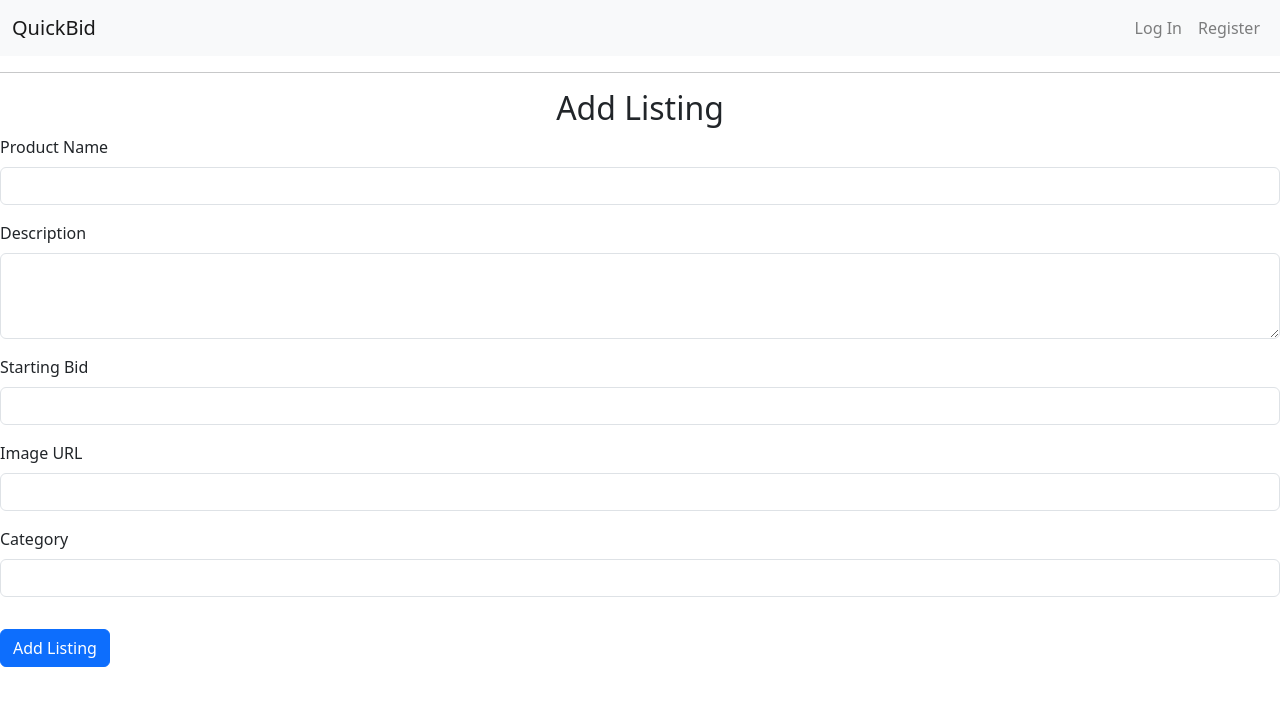
After one commit to sthandiwe3561/commerce, a Django app: page /add_listing in a window 1280 px wide. The commit adds this page. Shown: the top 706 px of the page. Run offline with Django 3.2, Linux system fonts and the light colour scheme; some libraries are stand-ins or nearby versions.

Commit message:
add category in product model

```diff
--- a/auctions/models.py
+++ b/auctions/models.py
@@ -11,6 +11,7 @@ class Product(models.Model):
     description =models.TextField()
     price = models.DecimalField(max_digits=10, decimal_places=2)
     image_url = models.URLField(max_length=500, blank=True, null=True)  # Add this field
+    category = models.CharField(max_length=50, blank=True, null=True)
 
 
     def __str__(self):
--- /dev/null
+++ b/auctions/templates/auctions/add_listing.html
@@ -0,0 +1,41 @@
+{% extends "auctions/layout.html" %} {% block body %}
+<h2>Add Listing</h2>
+<form method="post" action="{% url 'add_listing' %}">
+  {% csrf_token %}
+  <div class="form-group">
+    <label for="name">Product Name</label>
+    <input type="text" class="form-control" id="name" name="name" required />
+  </div>
+  <div class="form-group">
+    <label for="description">Description</label>
+    <textarea
+      class="form-control"
+      id="description"
+      name="description"
+      rows="3"
+      required
+    ></textarea>
+  </div>
+  <div class="form-group">
+    <label for="starting_bid">Starting Bid</label>
+    <input
+      type="number"
+      step="0.01"
+      class="form-control"
+      id="starting_bid"
+      name="starting_bid"
+      required
+    />
+  </div>
+  <div class="form-group">
+    <label for="image_url">Image URL</label>
+    <input type="url" class="form-control" id="image_url" name="image_url" />
+  </div>
+  <div class="form-group">
+    <label for="category">Category</label>
+    <input type="text" class="form-control" id="category" name="category" />
+  </div>
+  <button type="submit" class="btn btn-primary mt-3">Add Listing</button>
+</form>
+
+{% endblock %}
--- a/auctions/templates/auctions/layout.html
+++ b/auctions/templates/auctions/layout.html
@@ -38,10 +38,15 @@
         <!-- Navbar content -->
         <div class="collapse navbar-collapse" id="navbarNav">
           <!-- Links on the left -->
-          <ul class="navbar-nav">
+          <ul class="navbar-nav ms-auto">
             {% if user.is_authenticated %}
             <li class="nav-item">
               <a class="nav-link" href="{% url 'index' %}">Active Listings</a>
+            </li>
+            <li class="nav-item">
+              <a class="nav-link" href="{% url 'add_listing' %}"
+                >Add Listings</a
+              >
             </li>
             {% endif %}
           </ul>
@@ -57,11 +62,6 @@
             </li>
             {% else %}
             <li class="nav-item">
-              <span class="nav-link">
-                Signed in as <strong>{{ user.username }}</strong>.
-              </span>
-            </li>
-            <li class="nav-item">
               <a class="nav-link" href="{% url 'logout' %}">Log Out</a>
             </li>
             {% endif %}
@@ -69,15 +69,8 @@
         </div>
       </div>
     </nav>
-
-    {% if not user.is_authenticated %}
-    <div class="slogen">
-      <p>Uncover Hidden Treasures, Bid to Win.</p>
-      <p>Bids That Bring You Deals.</p>
-    </div>
-    {% else %}
     <hr />
-    {% block body %} {% endblock %} {% endif %}
+    {% block body %} {% endblock %}
     <script src="https://cdn.jsdelivr.net/npm/bootstrap@5.3.0-alpha1/dist/js/bootstrap.bundle.min.js"></script>
   </body>
 </html>
--- a/auctions/urls.py
+++ b/auctions/urls.py
@@ -6,5 +6,6 @@ urlpatterns = [
     path("", views.index, name="index"),
     path("login", views.login_view, name="login"),
     path("logout", views.logout_view, name="logout"),
-    path("register", views.register, name="register")
+    path("register", views.register, name="register"),
+    path("add_listing", views.add_listing, name="add_listing")
 ]
--- a/auctions/views.py
+++ b/auctions/views.py
@@ -1,10 +1,10 @@
 from django.contrib.auth import authenticate, login, logout
 from django.db import IntegrityError
 from django.http import HttpResponse, HttpResponseRedirect
-from django.shortcuts import render
+from django.shortcuts import render, get_list_or_404, redirect
 from django.urls import reverse
 
-from .models import User,Product
+from .models import User,Product,Comment
 
 
 def index(request):
@@ -64,3 +64,6 @@ def register(request):
         return HttpResponseRedirect(reverse("index"))
     else:
         return render(request, "auctions/register.html")
+
+def add_listing(request):
+    return render(request, "auctions/add_listing.html")
--- a/commerce/settings.py
+++ b/commerce/settings.py
@@ -120,3 +120,5 @@ USE_TZ = True
 # https://docs.djangoproject.com/en/3.0/howto/static-files/
 
 STATIC_URL = '/static/'
+
+DEFAULT_AUTO_FIELD = 'django.db.models.BigAutoField'
```
Also changed, not shown: auctions/templates/auctions/index.html (+12 -3 lines), auctions/templates/auctions/thing.html (+44 -24 lines), auctions/migrations/0005_alter_comment_id_alter_product_id_alter_user_id.py (added), auctions/migrations/0006_product_category.py (added), db.sqlite3.
